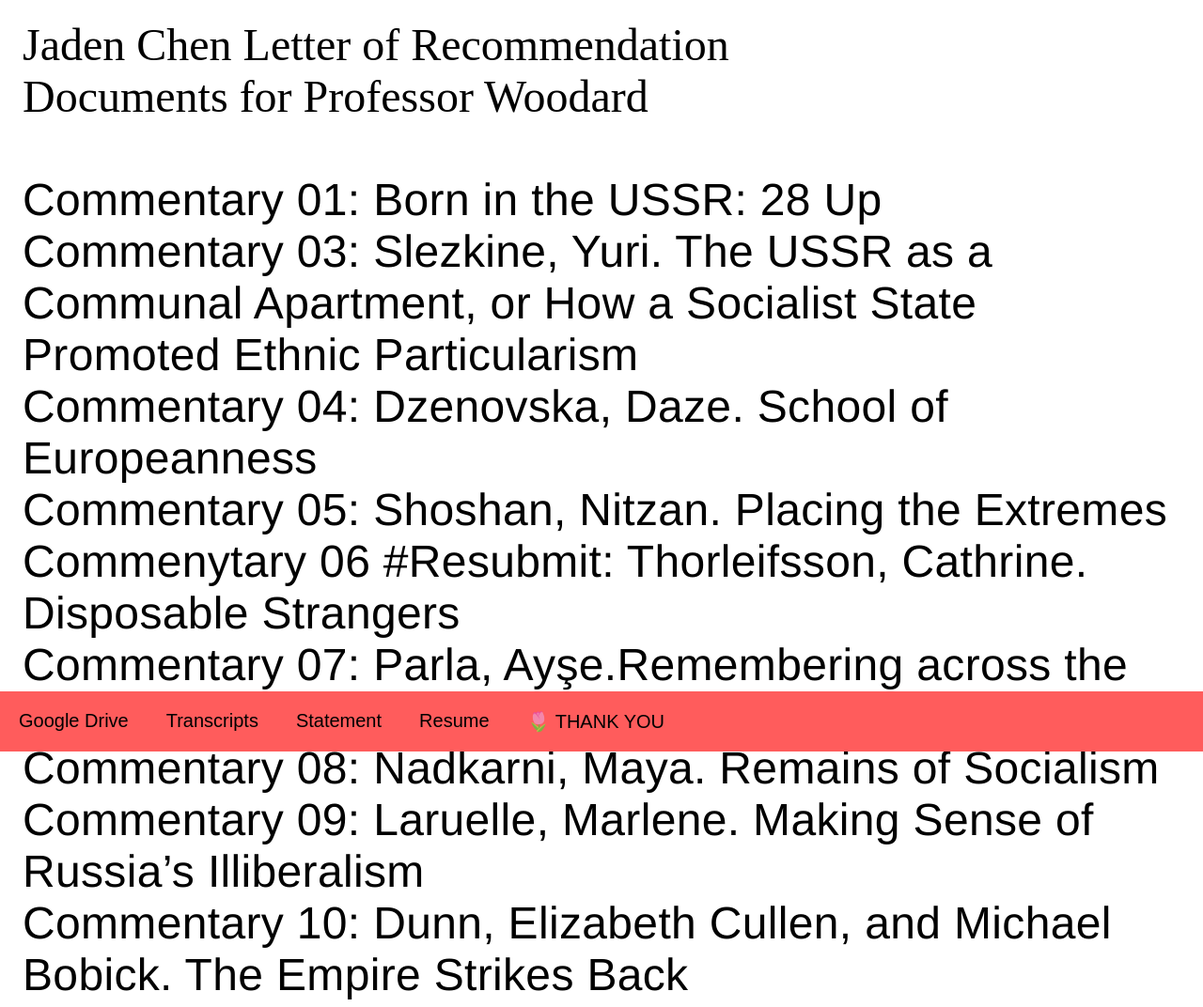
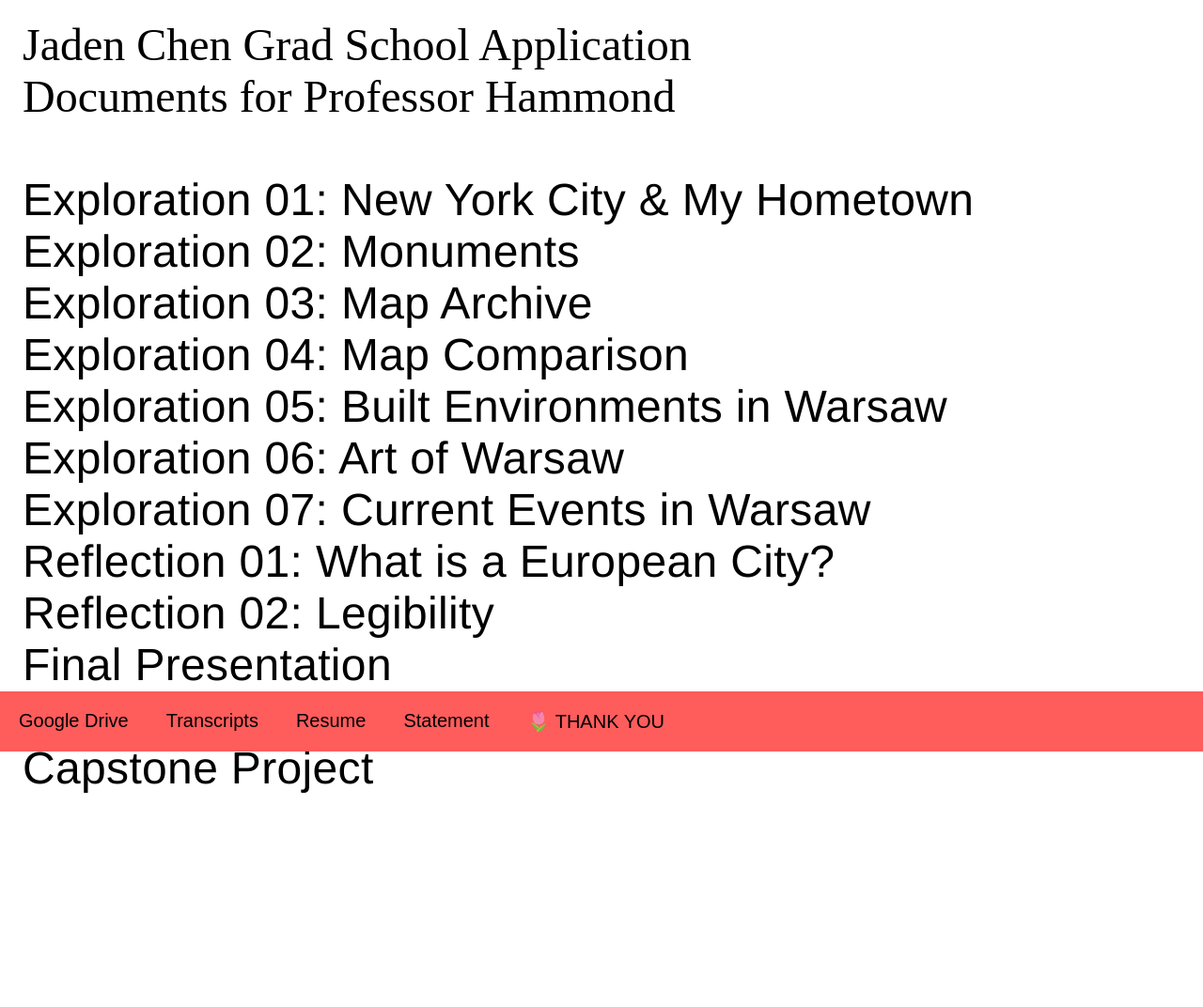
Before and after one commit to j8denc/Jaden-Chen-Doc, a plain HTML site: page index.html in a window 1280 px wide. Shown: the top 1072 px of the page at 94% size. After the commit the page ends 945 px from the top, so only its background shows below. Drawn offline with Linux system fonts and the light colour scheme; a web font is replaced by a local one.

Commit message:
Update index.html

```diff
--- a/index.html
+++ b/index.html
@@ -1,13 +1,3 @@
-<!DOCTYPE html>
-<html lang="en" >
-<head>
-  <meta charset="UTF-8">
-  <title>CodePen - A Pen by J8denchen</title>
-  <link rel="stylesheet" href="./style.css">
-
-</head>
-<body>
-<!-- partial:index.partial.html -->
 <html lang="en"><head>
     <meta charset="UTF-8">
     <meta name="viewport" content="width=device-width, initial-scale=1.0">
@@ -26,113 +16,130 @@
 
   </head>
   <body> <div class="page-container">
-   <h1><a>Jaden Chen Letter of Recommendation
-     <br>Documents for Professor Woodard</a></h1>
+   <h1><a>Jaden Chen Grad School Application
+     <br>Documents for Professor Hammond</a></h1>
     <nav>
-      <a href="https://drive.google.com/drive/folders/1LfYdMMcMDMSxeDJnzxGF0K6ghT0dfI5J?usp=sharing" target="_blank" class="external">Google Drive</a>
-            <a href="https://drive.google.com/file/d/1wT6Z714pd0Myyre1onP3VB7meQPZ4lW3/view?usp=drive_link" target="_blank" class="external">Transcripts</a>
-           <a href="https://drive.google.com/file/d/1KQpF2smqWHTbW2FmV8XHq1P43mRBKqD-/view?usp=drive_link" target="_blank" class="external">Statement</a>
-      <a href="https://drive.google.com/file/d/10dZdFP-zZQftKidGJFRIZoFWFrQPHNaf/view?usp=sharing" target="_blank" class="external">Resume</a>
+      <a href="https://drive.google.com/drive/folders/1rtfQikm-jBoioujsKyAYFI0tY5KyJ9mi?usp=sharing" target="_blank" class="external">Google Drive</a>
+      <a href="https://drive.google.com/file/d/12Su4uZnwEtXeQ1UZtHQ9LTEjz3qRM6nq/view?usp=drive_link" target="_blank" class="external">Transcripts</a>
+      <a href="https://drive.google.com/file/d/1EdOyqj6JdkDrMZPBnmK0-CTMnHGxks5l/view?usp=drive_link" target="_blank" class="external">Resume</a>
+    <a href="https://drive.google.com/file/d/1AYJCAzAIYvV0PWL6yqSa0H9tayzulv0i/view?usp=drive_link" target="_blank" class="external">Statement</a>
            <a>🌷 THANK YOU</a>
     </nav>
 <h1>&nbsp;</h1>
-<!-- Commentary 01: New York City & My Hometown -->
+<!-- Exploration 01: New York City & My Hometown -->
 <h2 class="acc-header">
-  Commentary 01: Born in the USSR: 28 Up
+  Exploration 01: New York City & My Hometown
 </h2>
 <section>
     <ol>
       <li>Brief
-        <ul>In this article, I discuss the heaviness and despair found in the Russian film, whihc mirroring the historical challenges faced by Slavic nations, particularly those born in the 1980s who witnessed the collapse. It explores the hunger for food and the lasting impact of scarcity on Russian people, as well as the sense of displacement and the search for belonging experienced by someone who moved to the United States to escape their homeland.
-</ul>
+        <ul>In this article, I explore the evolving concept of global cities and the responsibilities associated with them, focusing on New York City. As Chinese international student, I chose to compare the unique sense of home found in New York's Chinatown, emphasizing the cultural connections and comfort it provides. I also investigates the NYC's historical and contemporary socio-economic and ethnic divisions.</ul>
 </li>
       <li>
-        <a href="https://drive.google.com/file/d/1VZF492pGl3zXE2jjhihlUcpEonIa3Scb/view?usp=drive_link" target="_blank" class="external">
+        <a href="https://drive.google.com/file/d/1onlNEA9Us-nkdR1_NspjdVgOBV9_jths/view?usp=sharing" target="_blank" class="external">
           Link
         </a>
       </li>
     </ol>
   </section>
-<!-- Commentary 03: Monuments -->
-<h2 class="acc-header">Commentary 03: Slezkine, Yuri. The USSR as a Communal Apartment, or How a Socialist State Promoted Ethnic Particularism</h2>
+<!-- Exploration 02: Monuments -->
+<h2 class="acc-header">Exploration 02: Monuments</h2>
 <section>
 <ol>
   <li>Brief
-    <ul>Slezkine's study uses the "commune apartment" metaphor to analyze Soviet pluralism, revealing differences in nations' roles and modernization within the Russian Empire. This article highlights the contrast between Soviet cultural diversity and the Chinese government's treatment of Uyghurs, which diverges from traditional Chinese pluralism.
+    <ul>In my article about the Column of Constantine, I discuss the historical significance of this Roman monument. I also explore the Column's history and raises questions about Constantine's religious shift to Christianity and his choice to depict himself as Apollo, exploring potential compromises between Christian and Roman beliefs.
       </ul>
 </li>
-  <li> <a href="https://drive.google.com/file/d/1BRNAtQr598Lpqp3Y0pZh9DEP3YKGRSAn/view?usp=drive_link" target="_blank" class="external">Link</a></li>
+  <li> <a href="https://drive.google.com/file/d/1k0YtnD8WYt6St7IblfwOljD6rpwds8bK/view?usp=sharing" target="_blank" class="external">Link</a></li>
 </section>
-<!-- Commentary 04: Dzenovska, School of Europeanness -->
-<h2 class="acc-header">Commentary 04: Dzenovska, Daze. School of Europeanness</h2>
+<!-- Exploration 03: Map Archive -->
+<h2 class="acc-header">Exploration 03: Map Archive</h2>
 <section>
   <ol>
     <li>Brief
       <ul>
-       This article explores the crisis of political liberalism in Latvia and examines the complexities of introducing Western liberal ideas while preserving one's cultural identity, particularly through the lens of "tolerance workers."
+       In my exploration of urbanity through maps, I began with a study of the French Concession in Shanghai, uncovering the European influence on an Eastern colony. Warsaw's map unraveled the transformation of the city, from Napoleonic-era perspectives to land usage in pre-WWI Poland. And a remarkable post-World War II map of Warsaw unveiled the city's resilience and evolution.
       </ul>
     </li>
- <li> <a href="https://drive.google.com/file/d/1X_p5tiUU34Oz7j-LMeEn1Ww-dl8KAhkk/view?usp=drive_link" target="_blank" class="external">Link</a></li>
+ <li> <a href="https://drive.google.com/file/d/1Mwrtl5qtWLafmJH55dk0RBHZ_deqHA7x/view?usp=sharing" target="_blank" class="external">Link</a></li>
 </section>
-<!-- Commentary 05: Shoshan, Nitzan. “Placing the Extremes” -->
-<h2 class="acc-header">Commentary 05: Shoshan, Nitzan. Placing the Extremes</h2>
+<!-- Exploration 04: Map Comparison -->
+
+<h2 class="acc-header">Exploration 04: Map Comparison</h2>
 <section>
   <ol>
     <li>Brief
-      <ul>The article by Shoshan explores how young extreme rightists in Germany construct their political identity rooted in the multi-ethnic urban experience. Accordingly, my study discusses the challenges faced by the Vietnamese community in Germany, leading to the formation of distinct North and South Vietnamese communities due to differing historical contexts and settlement conditions.
+      <ul>In this project, I examine the differences and similarities between the old towns of Warsaw and Istanbul. The most striking difference is the geographical layout: while Warsaw's old town is centrally located within the new town, Istanbul's old and new towns are separated by the sea, leading to a unique urban divide.
       </ul>
     </li>
- <li> <a href="https://drive.google.com/file/d/1JtlmePtC526ZDd_iRQzahqmo8fC4oN6i/view?usp=sharing" target="_blank" class="external">Link</a></li>
+ <li> <a href="https://drive.google.com/file/d/1xU7YgDxWdUog3w1WncMu33o-agMzMOng/view?usp=sharing" target="_blank" class="external">Link</a></li>
 </section>
-<!-- Commentary 06: Thorleifsson, Cathrine. “Disposable Strangers”  -->
-<h2 class="acc-header">Commenytary 06 #Resubmit: Thorleifsson, Cathrine. Disposable Strangers</h2>
+<!-- Exploration 05: Built Environments in Warsaw -->
+<h2 class="acc-header">Exploration 05: Built Environments in Warsaw
+</h2>
 <section>
   <ol>
     <li>Brief
-      <ul>The article explores the resurgence of xenophobia in Europe, particularly in Hungary, and its impact on overseas Chinese immigrants living in Europe. Despite personal interests between China and Eastern European politicians and businesspeople, overseas Chinese in Europe face challenges in adaptation and integration due to the hidden nature of xenophobia.
+      <ul>I discuss a DIY skatepark known as Szaber Bowl, which was built illegally under an old bridge in the center of Warsaw. The skaters used stolen or obtained materials and completed the project in a year. Even it was built on a busy main bridge but connects with Warsaw's underground youth culture and stands as a symbol of rebellion and community for skaters.
       </ul>
     </li>
- <li> <a href="https://drive.google.com/file/d/16FMTh0-D6lHwgB8y-8P0sZPrJZrFADzY/view?usp=drive_link" target="_blank" class="external">Link</a></li>
+ <li> <a href="https://drive.google.com/file/d/12UoW11lMmXzFWcGVZtDnKm4eYlvGWNe3/view?usp=sharing" target="_blank" class="external">Link</a></li>
 </section>
-<!-- Commentary 07: Parla, Ayşe. “Remembering across the Border”-->
-<h2 class="acc-header">Commentary 07: Parla, Ayşe.Remembering across the Border</h2>
+<!-- Exploration 06: Art of Warsaw -->
+<h2 class="acc-header">Exploration 06: Art of Warsaw</h2>
 <section>
  <ol>
     <li>Brief
-      <ul> (Inspires my capstone ❤️) This article challenges the perception of nostalgia as mere sentimentality, delving into its multifaceted role. I explore how post-communist nostalgia serves as a tool for Bulgaristan migrants in Turkey to manage their reception. While exploring the enduring appeal of post-Soviet aesthetics in a globalized world, the article cautions against superficial fetishization, emphasizing the importance of distinguishing between nostalgia and the romanticization of a dictatorial regime.
+      <ul>Bernardo Bellotto's painting portrays the city of Warsaw in its pre-World War II glory, which played a vital role in preserving the city's reconstruction after WWII. However, it also prompts contemplation on whether such restoration efforts are an attempt to hide or rectify a history of failure, or if they symbolize a genuine, action-based expression of patriotism.
       </ul>
     </li>
- <li> <a href="https://drive.google.com/file/d/1Ixhyvm-RdZVOEnnx0iUDpcMbezCkdEFM/view?usp=drive_link" target="_blank" class="external">Link</a></li>
+ <li> <a href="https://drive.google.com/file/d/1OfGj2TTqRGj4fWgCDH7xbFswrKymHi9d/view?usp=sharing" target="_blank" class="external">Link</a></li>
 </section>
-<!-- Commentary 08: Nadkarni, Maya. "Remains of Socialism"-->
-<h2 class="acc-header">Commentary 08: Nadkarni, Maya. Remains of Socialism</h2>
+<!-- Exploration 07: Current Events in Warsaw -->
+<h2 class="acc-header">Exploration 07: Current Events in Warsaw</h2>
 <section>
- <ol>
+<ol>
     <li>Brief
-      <ul> Nadkarni's article examines the controversies surrounding Hungary's House of Terror, which attempts to commemorate both socialism and fascism in the same frame, reflecting Hungary's struggle to reinvent itself post-socialism. And I explores the emergence of socialist heritage as an economic sector after the Soviet Union's dissolution, examining tourist motivations in Eastern and Western Europe, particularly in China. Lastly, I question the ongoing relevance of terms like "socialism" and "post-socialism" 31 years after the Collapse of the Soviet Union.
+      <ul>The project discusses <span class="special">three</span> aspects of Poland's current social landscape: <br> <li> Urban Development: "Miasto jest Nasze" (City is Ours) is a grassroots urban movement in Poland. </li>
+        <li> Migration: Due to the conflict in Ukraine, the solidarity between Poles and Ukrainians is influenced by shared cultural heritage and historical ties. </li>
+        <li> Cultural Identity: The techno music community in Warsaw, with a history dating back nearly 30 years, serves as a space for rebellion, resistance, and cultural expression.</li>
+        </li>
       </ul>
     </li>
- <li> <a href="https://drive.google.com/file/d/1KAh6RoCQiDjVGSthzXOte5TaYqAu4U6E/view?usp=sharing" target="_blank" class="external">Link</a></li>
-</section>
-<!-- Commentary 09: -->
-<h2 class="acc-header">Commentary 09:  Laruelle, Marlene. Making Sense of Russia’s Illiberalism</h2>
+ <li> <a href="https://drive.google.com/file/d/1OfGj2TTqRGj4fWgCDH7xbFswrKymHi9d/view?usp=sharing" target="_blank" class="external">Link</a></li>
+  </section>
+<!-- Reflection 01: What is a European City? -->
+<h2 class="acc-header">Reflection 01: What is a European City?</h2>
 <section>
- <ol>
+<ol>
     <li>Brief
-      <ul>In this article, I discuss Russia and China's efforts to contest the international order, emphasizing their resistance to liberal pressures and the adoption of illiberalism to establish new norms. It compares Russia's rejection of the liberal world order under Putin to Orbán's vision of illiberal democracy in Hungary. Additionally, it highlights China's unique path, maintaining an oppressive political system while achieving economic growth through market reforms and a one-party meritocracy, posing a challenge to liberal democracies.
+      <ul>In this article, I discuss the perception of European culture in China, specifically Vienna's role as a symbol of European-ness. The "Golden Hall" became a cultural icon, representing the allure of European classical music and heritage. In contrast, Tirana, Albania, is presented as an exception to the European identity due to its primarily Muslim population and the absence of classical European architecture.
       </ul>
     </li>
- <li> <a href="https://drive.google.com/file/d/1gJgABpsYuklKhHGDwWgSm201Pi9ezc9R/view?usp=sharing" target="_blank" class="external">Link</a></li>
+ <li> <a href="https://drive.google.com/file/d/1hg1mcAP6xMzFp7XWmKe8NTV9owfomddv/view?usp=sharing" target="_blank" class="external">Link</a></li>
 </section>
-<!-- Commentary 10: -->
-<h2 class="acc-header">Commentary 10: Dunn, Elizabeth Cullen, and Michael Bobick. The Empire Strikes Back </h2>
+<!-- Reflection 02: Legibility -->
+<h2 class="acc-header ">Reflection 02: Legibility
+</h2>
 <section>
- <ol>
+<ol>
     <li>Brief
-      <ul> Within this article, I discuss the changing nature of geopolitical strategies in the twenty-first century, emphasizing the importance of understanding a people's identity for claims to sovereignty. It draws parallels between Russia's hidden interventions and China's aggressive tactics toward Taiwan and erosion of democracy in Hong Kong.
+      <ul>The article highlights the historical transition from diverse forests to uniform rows of fast-growing trees for human use, emphasizing the pursuit of efficiency and legibility.  However, the article points out that legibility can also empower the state to control citizens through standardized systems, which may disproportionately affect ethnic minority groups.
       </ul>
     </li>
- <li> <a href="https://drive.google.com/file/d/1357zQCoMJiYX5W8oNJw-NCGYsGZTzNga/view?usp=sharing" target="_blank" class="external">Link</a></li>
+ <li> <a href="https://drive.google.com/file/d/1YzSk77qw4z0CZ2slFrY0S9gbuuRp3kTe/view?usp=sharing" target="_blank" class="external">Link</a></li>
+ </section>
+<!-- Final Presentation -->
+<h2 class="acc-header">Final Presentation</h2>
+<section>
+<ol>
+ <li> <a href="https://docs.google.com/presentation/d/15H2q-mHqwjs_XXozGY-Utq2nsAXpEZP5RxdTOGKVx00/edit?usp=sharing" target="_blank" class="external">Link</a></li>
+</section>
+<!-- Final exam -->
+<h2 class="acc-header ">Final Exam</h2>
+<section>
+<ol>
+    <li> <a href="https://drive.google.com/file/d/1WappfZpXsP6yMt_A70uZ20SFoB9_j0fU/view?usp=sharing" target="_blank" class="external">Link</a></li>
 </section>
 <!-- Capstone -->
 <h2 class="acc-header ">Capstone Project
@@ -143,14 +150,9 @@
       <ul>This article discusses the emergence of "Gopnik" culture at the turn of the 21st century and its evolution from Russian street gangs in 1992. This subculture is deeply rooted in Russian identity and has influenced social class, masculinity, and had an international impact in a rapidly changing world. I also explores how Gosha Rubchinskiy integrated Gopnik aesthetics into popular culture, transforming Gopniks from a marginalized group in Russian society into a globally recognized aesthetic.
       </ul>
     </li>
- <li> <a href="https://drive.google.com/file/d/1kKlSagm1dzfFFphP-Y2sJYRZSTiwwF-t/view?usp=drive_link" target="_blank" class="external">Link</a></li>
+ <li> <a href="https://drive.google.com/file/d/12FyXXzGJQi1Ci05A5ecxMQITpLK7qEEe/view?usp=share_link" target="_blank" class="external">Link</a></li>
  </section>
   </div>
   <script src="script.js"></script>
 
 </body></html>
-<!-- partial -->
-  <script  src="./script.js"></script>
-
-</body>
-</html>
```
